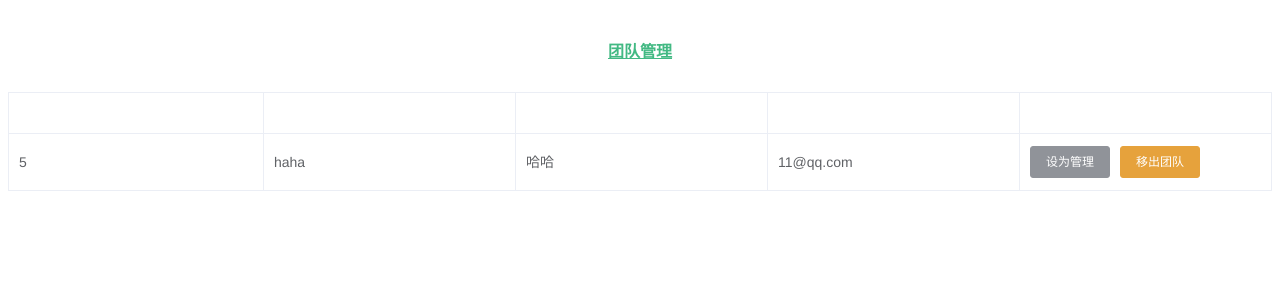
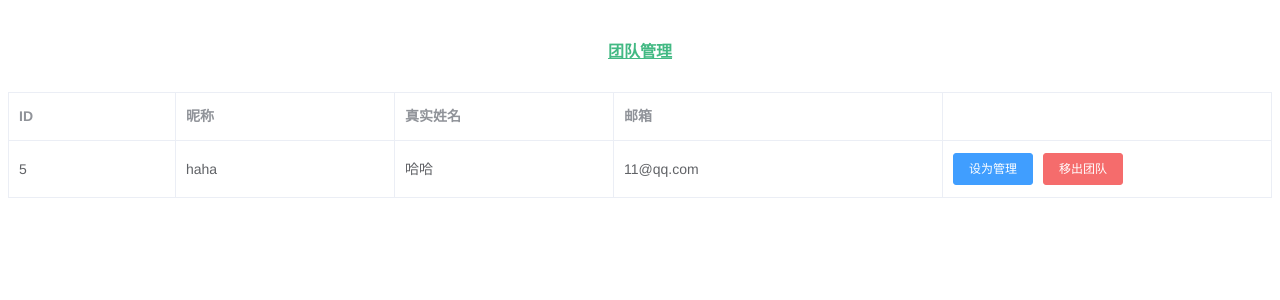
Before and after one commit to Lokirovskaya/Vue-2022-Summer, a Vue app: page /teammanagement in a window 1280 px wide. Shown: the top 300 px of the page. Built offline with nearby package versions, Linux system fonts and the light colour scheme.

Commit message:
basic team management

```diff
--- a/src/views/TeamManagement.vue
+++ b/src/views/TeamManagement.vue
@@ -1,14 +1,14 @@
 <template>
   <div>
     <el-table :data="testdata" stripe border>
-      <el-table-column prop="userid" lable="ID"></el-table-column>
-      <el-table-column prop="username" lable="昵称"></el-table-column>
-      <el-table-column prop="truename" lable="真实姓名"></el-table-column>
-      <el-table-column prop="email" lable="邮箱"></el-table-column>
-      <el-table-column>
+      <el-table-column prop="userid" label="ID" min-width="15%"></el-table-column>
+      <el-table-column prop="username" label="昵称" min-width="20%"></el-table-column>
+      <el-table-column prop="truename" label="真实姓名" min-width="20%"></el-table-column>
+      <el-table-column prop="email" label="邮箱" min-width="30%"></el-table-column>
+      <el-table-column min-width="30%">
         <template>
-          <el-button type="info" size="small">设为管理</el-button>
-          <el-button type="warning" size="small">移出团队</el-button>
+          <el-button type="primary" size="small">设为管理</el-button>
+          <el-button type="danger" size="small">移出团队</el-button>
         </template>
       </el-table-column>
     </el-table>
```
